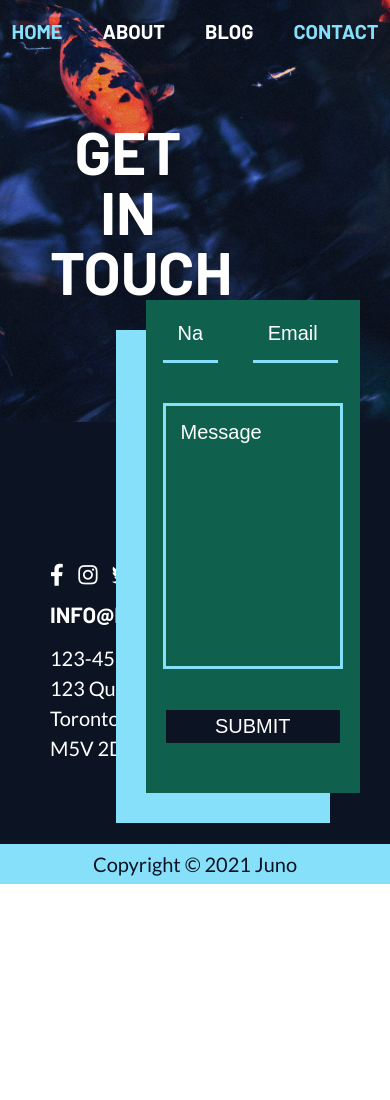
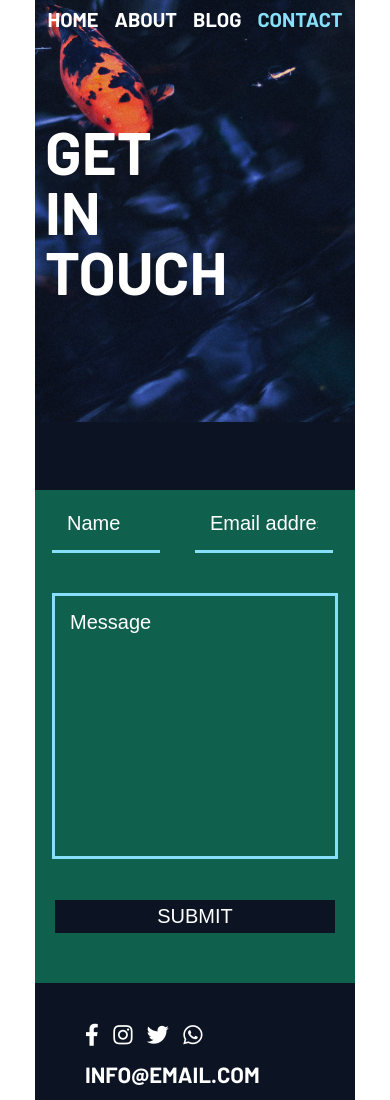
Before and after one commit to gichul0317/gichul-jaun-project1, a plain HTML site: page contact.html in a window 390 px wide. Shown: the top 1100 px of the page. Before the commit the page ends 884 px from the top, so only its background shows below. Drawn offline with Linux system fonts and the light colour scheme.

Commit message:
media query finished. need to clear some codes

```diff
--- a/contact.html
+++ b/contact.html
@@ -72,10 +72,18 @@
         <div class="wrapper contact-info">
           <div class="text-box">
             <h5>
-              <i class="fab fa-facebook-f"></i>
-              <i class="fab fa-instagram"></i>
-              <i class="fab fa-twitter"></i>
-              <i class="fab fa-whatsapp"></i>
+              <a href="https://www.facebook.com/" target="_blank"
+                ><i class="fab fa-facebook-f"></i
+              ></a>
+              <a href="https://www.instagram.com/" target="_blank"
+                ><i class="fab fa-instagram"></i
+              ></a>
+              <a href="https://twitter.com/" target="_blank"
+                ><i class="fab fa-twitter"></i
+              ></a>
+              <a href="https://www.whatsapp.com/" target="_blank"
+                ><i class="fab fa-whatsapp"></i
+              ></a>
             </h5>
             <h5>INFO@EMAIL.COM</h5>
             <p>123-456-7890</p>
--- a/styles/scss/_contact-media.scss
+++ b/styles/scss/_contact-media.scss
@@ -33,10 +33,41 @@
       justify-content: flex-start;
       h2 {
         margin: 0 50px;
+        text-align: left;
       }
       form {
-        position: absolute;
+        top: 490px;
+        right: 0;
+        width: 100%;
+        box-shadow: none;
+      }
+    }
+  }
+
+  .contact .contact-info {
+    .text-box {
+      h5:nth-of-type(1) {
+        margin-top: 550px;
       }
     }
   }
 }
+
+@media (max-width: 460px) {
+  .contact .wrapper {
+    max-width: 320px;
+  }
+
+  .contact .header-content {
+    .topBar {
+      a {
+        padding: 0.4rem;
+      }
+    }
+    .content-container {
+      h2 {
+        margin: 0 10px;
+      }
+    }
+  }
+}
--- a/styles/scss/style.scss
+++ b/styles/scss/style.scss
@@ -701,10 +701,14 @@ footer {
 
 // main: section
 .contact .contact-info {
-  // height: 100%;
+  height: 100%;
   background-color: $darkGrey;
   .text-box {
+    height: 100%;
     padding: 50px;
+    a {
+      color: $white;
+    }
     h5:nth-of-type(1) {
       font-size: $h5-font-size;
       margin-bottom: 0;
@@ -722,6 +726,9 @@ footer {
       font-size: $p-font-size;
       line-height: $p-line-height;
       margin: 0;
+    }
+    p:nth-of-type(4) {
+      margin-bottom: 100px;
     }
   }
 }
```
Also changed, not shown: styles/style.css.
